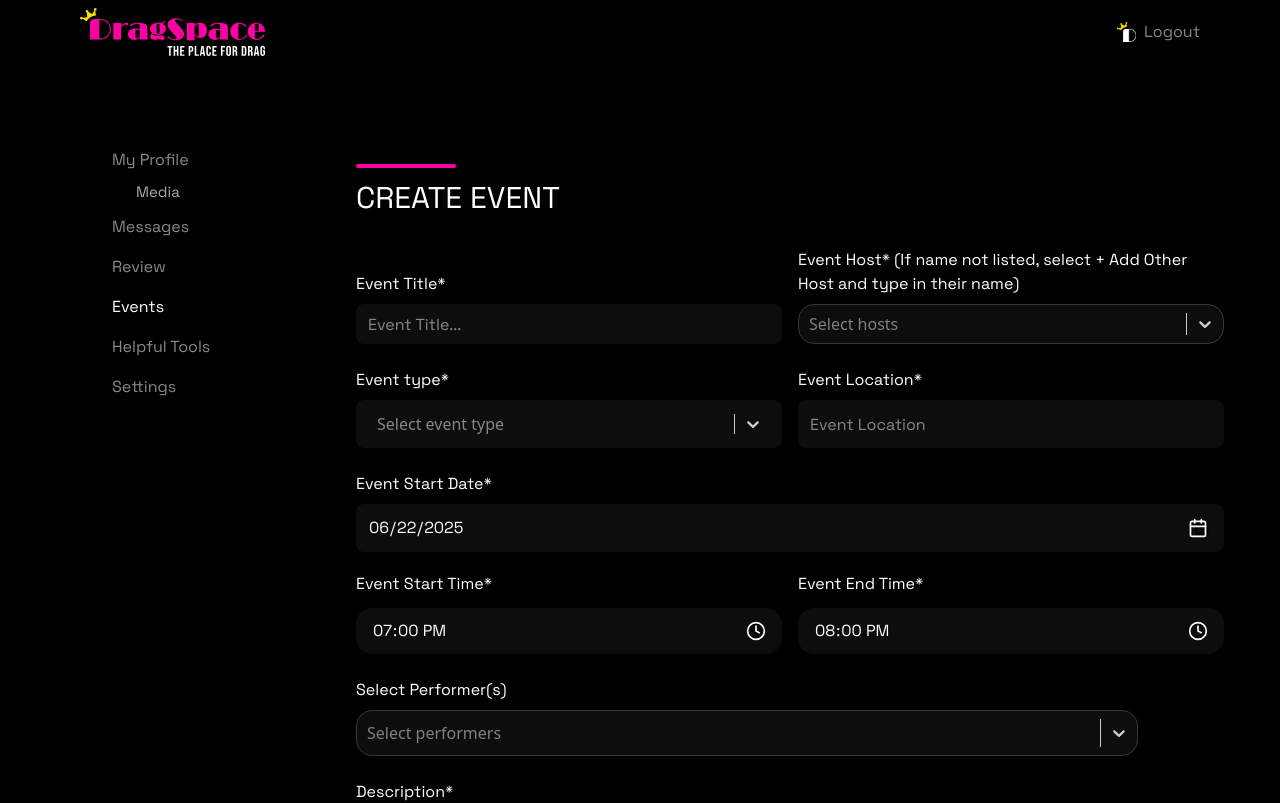
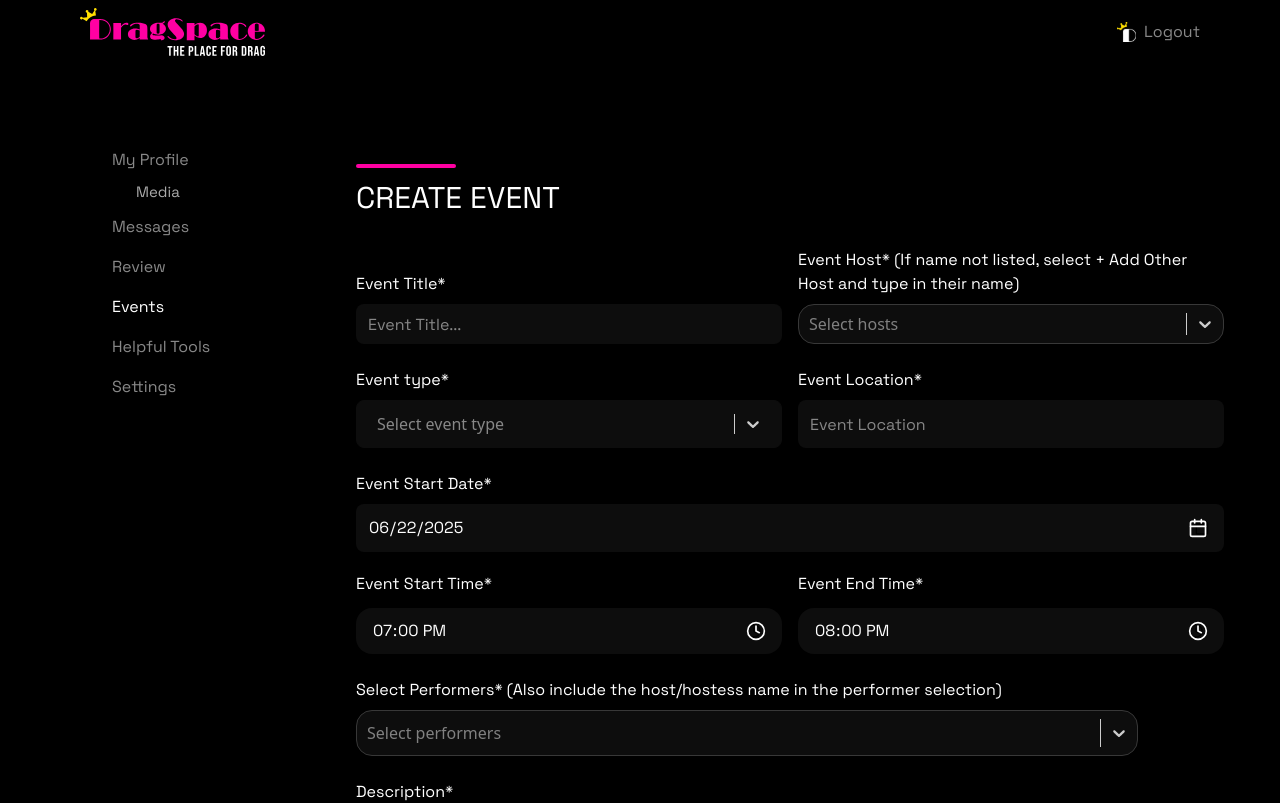
Before and after one commit to HamzaAliKundi/coltable-deshabord-performer, a React (Vite) app: page /event/create-event in a window 1280 px wide. Shown: the top 803 px of the page. Built offline with nearby package versions, Linux system fonts and the light colour scheme; no server answers; sample sign-in values are in the browser's storage.

Commit message:
add label

```diff
--- a/src/components/events/create-event/index.tsx
+++ b/src/components/events/create-event/index.tsx
@@ -563,7 +563,7 @@ const CreateEvent = () => {
 
          <div className="flex flex-col gap-2">
           <label className="text-white font-space-grotesk text-sm md:text-base">
-            Select Performer(s)
+          Select Performers* (Also include the host/hostess name in the performer selection)
           </label>
           <Controller
             name="performers"
```
